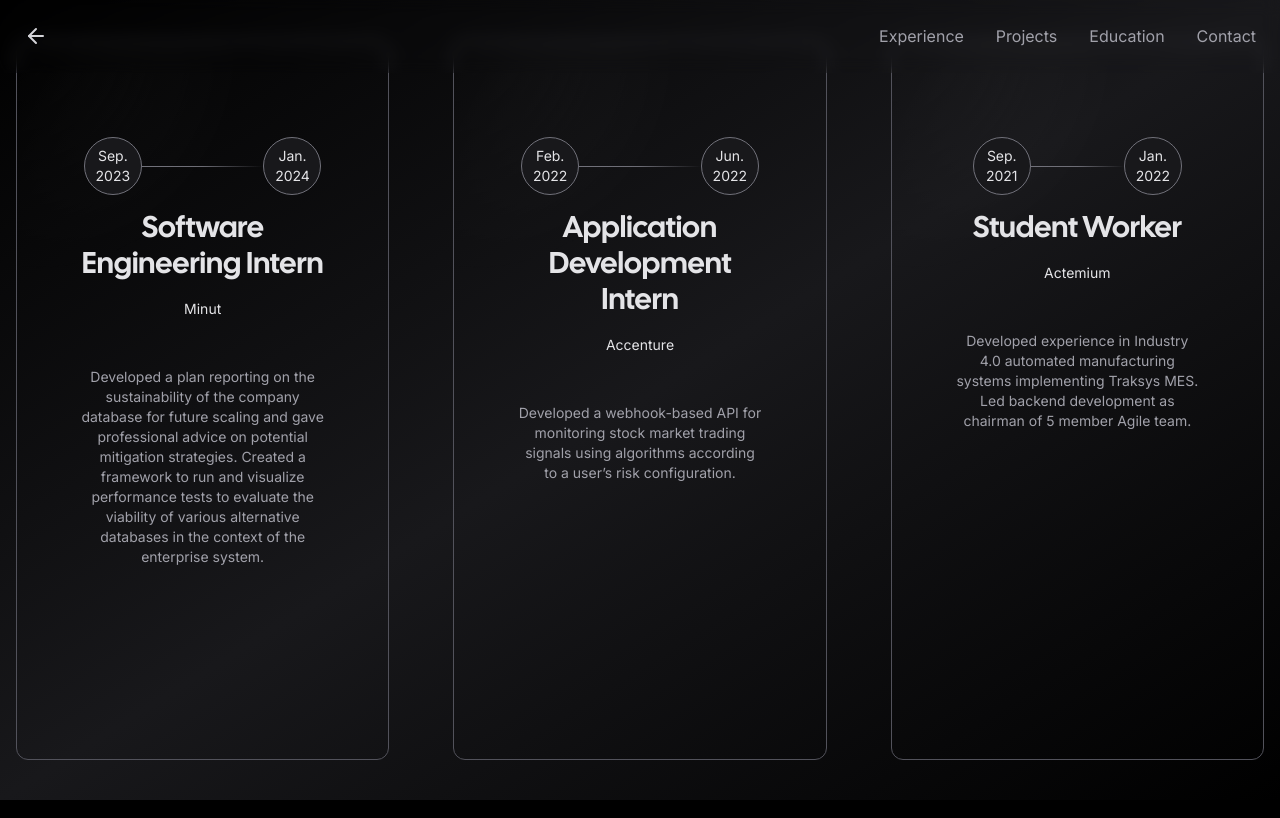
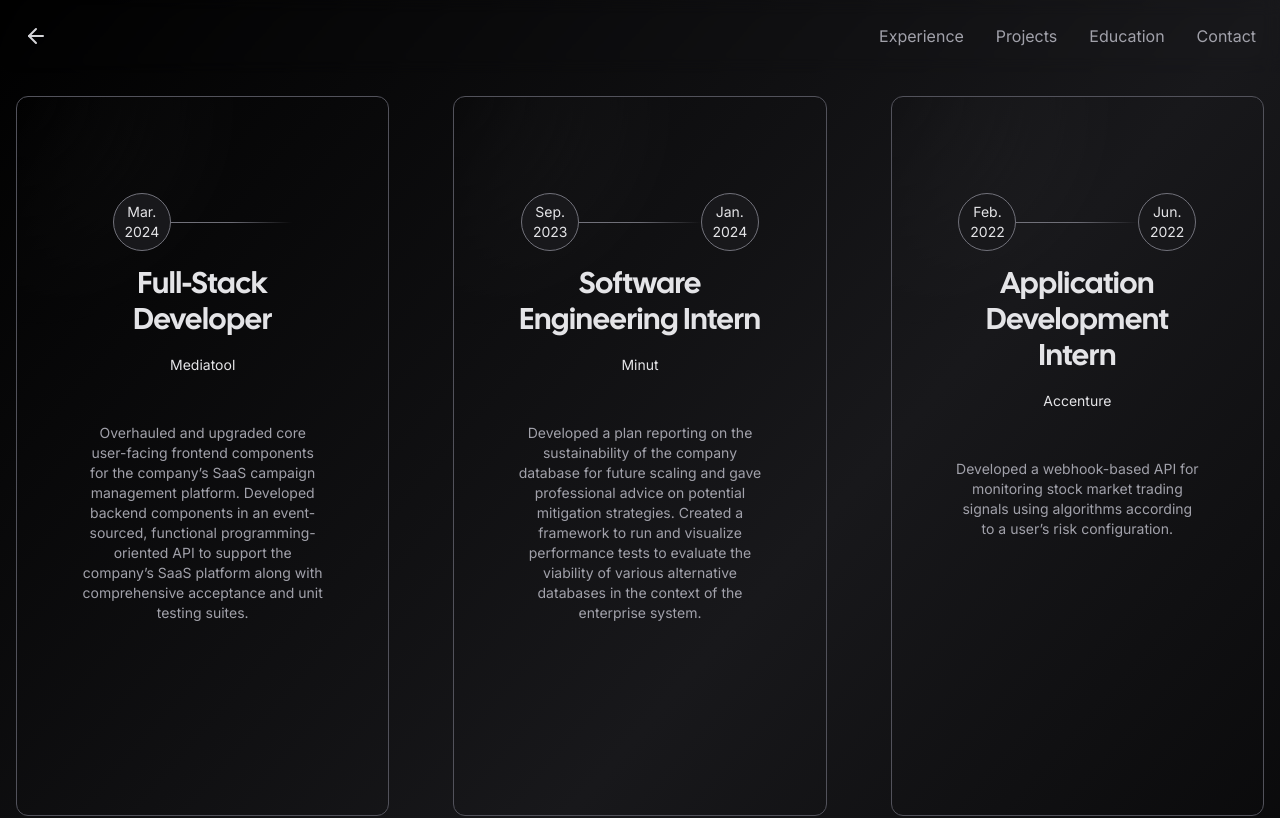
Before and after one commit to vsvincent/portfolio, a Next.js app in the folder vsvincent/: page /experience in a window 1280 px wide. Shown: the top 818 px of the page. Built offline with nearby package versions, Linux system fonts and the light colour scheme; no server answers; what tailwindcss-debug-screens would draw is missing.

Commit message:
fix: correct placeholder names and update experience

```diff
--- a/vsvincent/app/contact/page.tsx
+++ b/vsvincent/app/contact/page.tsx
@@ -25,7 +25,7 @@
 	},
 ];
 
-export default function Example() {
+export default function Contact() {
 	return (
 		<div className=" bg-gradient-to-tl from-zinc-900/0 via-zinc-900 to-zinc-900/0">
 			<Navigation />
--- a/vsvincent/app/education/page.tsx
+++ b/vsvincent/app/education/page.tsx
@@ -17,7 +17,7 @@
 	}
 ];
 
-export default function Example() {
+export default function Education() {
 	return (
 		<div className=" bg-gradient-to-tl from-zinc-900/0 via-zinc-900 to-zinc-900/0">
 			<Navigation />
--- a/vsvincent/app/experience/page.tsx
+++ b/vsvincent/app/experience/page.tsx
@@ -5,6 +5,13 @@
 import { Card } from "../components/card";
 
 const experiences = [
+	{
+		start: "Mar. 2024",
+		href: "https://www.mediatool.com",
+		role: "Full-Stack Developer",
+		company: "Mediatool",
+		description: "Overhauled and upgraded core user-facing frontend components for the company’s SaaS campaign management platform. Developed backend components in an event-sourced, functional programming-oriented API to support the company’s SaaS platform along with comprehensive acceptance and unit testing suites."
+	},
 	{
 		start: "Sep. 2023",
 		end: "Jan. 2024",
@@ -31,11 +38,11 @@
 	}
 ];
 
-export default function Example() {
+export default function Experience() {
 	return (
-		<div className=" bg-gradient-to-tl from-zinc-900/0 via-zinc-900 to-zinc-900/0">
+		<div className=" bg-gradient-to-tl from-zinc-900/0 via-zinc-900 to-zinc-900/0 flex flex-col">
 			<Navigation />
-			<div className="container overflow-y-auto flex items-center justify-center min-h-screen px-4 mx-auto">
+			<div className="container overflow-y-auto flex items-center justify-center min-h-screen px-4 mx-auto xl:mt-24">
 				<div className="grid w-full grid-cols-1 gap-8 mx-auto mt-32 xl:mt-0 lg:grid-cols-3 lg:gap-16">
 					{experiences.map((e) => (
 						<Card>
@@ -59,10 +66,10 @@
 											/>
 										</div>
 
-										<span className="text-center p-7 relative z-10 flex flex-col items-center justify-center w-12 h-12 text-sm duration-1000 border rounded-full text-zinc-200 group-hover:text-white group-hover:bg-zinc-900 border-zinc-500 bg-zinc-900 group-hover:border-zinc-200 drop-shadow-orange">
+										{e.end && (<span className="text-center p-7 relative z-10 flex flex-col items-center justify-center w-12 h-12 text-sm duration-1000 border rounded-full text-zinc-200 group-hover:text-white group-hover:bg-zinc-900 border-zinc-500 bg-zinc-900 group-hover:border-zinc-200 drop-shadow-orange">
 
 											<p className="">{e.end}</p>
-										</span>
+										</span>)}
 									</div>{" "}
 								</div>
 								<div className="z-10 flex flex-col items-center">
--- a/vsvincent/app/layout.tsx
+++ b/vsvincent/app/layout.tsx
@@ -9,11 +9,11 @@
     default: "Vincent von Schilling",
     template: "%s | vincentvonschilling",
   },
-  description: "Fresh graduate passionate about all things backend, with a dash of full-stack",
+  description: "Full-stack developer passionate about FP, Cloud, and OOP",
   openGraph: {
     title: "vincentvonschilling",
     description:
-      "Fresh graduate passionate about all things backend, with a dash of full-stack",
+      "Full-stack developer passionate about FP, Cloud, and OOP",
     url: "vincentvonschilling.com",
     siteName: "vincentvonschilling.com",
     images: [
```
Also changed, not shown: 1 other file (tests, documents, lock files or other folders).
